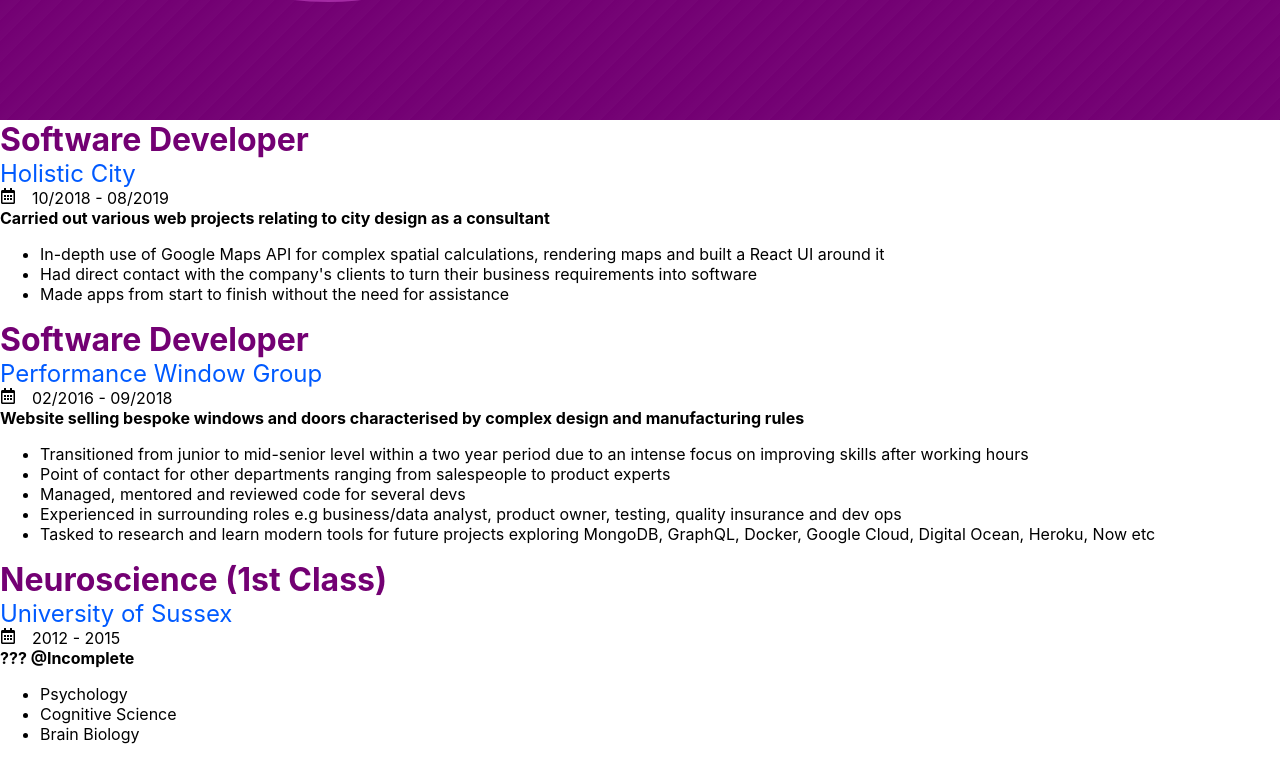
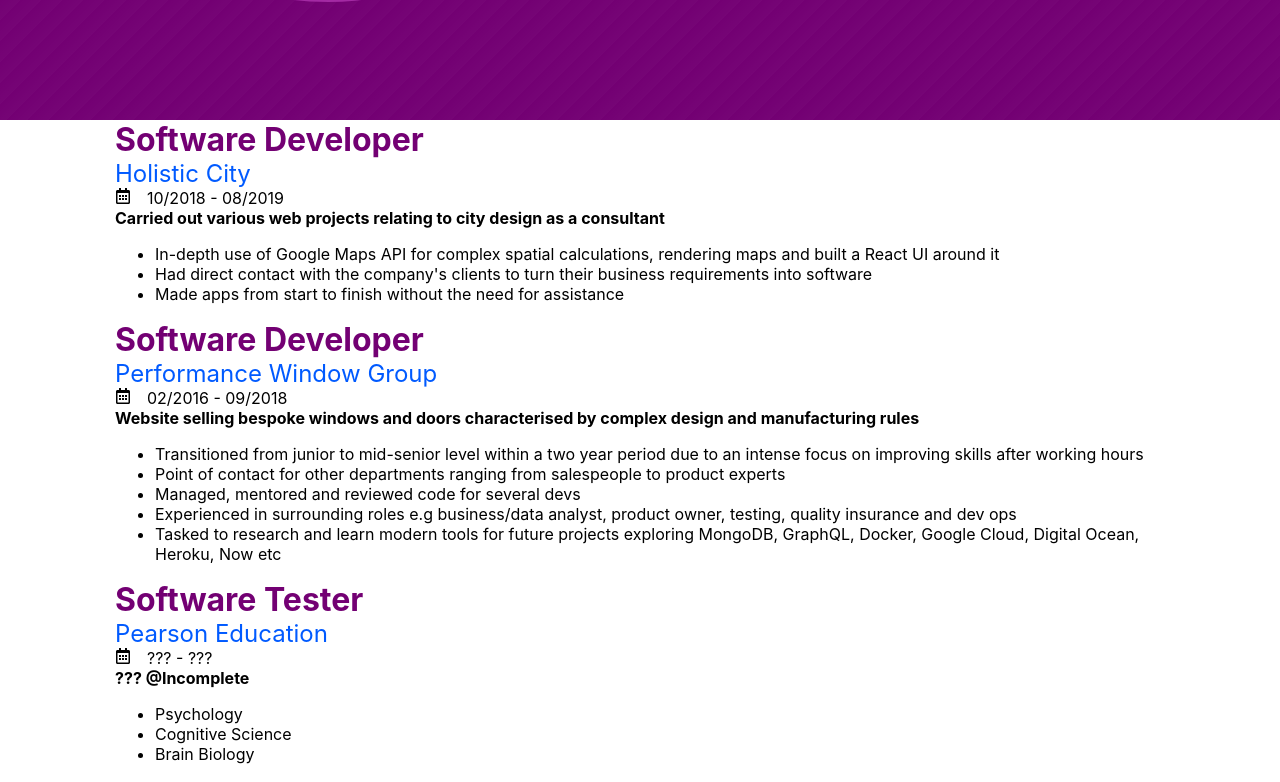
Before and after one commit to TAQ2/taq2.github.io, a React (Create React App) app: page /#/ in a window 1280 px wide. Shown: the part 680-1462 px from the top of the page. Built offline with nearby package versions, Linux system fonts and the light colour scheme.

Commit message:
contentcontainer component

```diff
--- a/src/Gallery.js
+++ b/src/Gallery.js
@@ -5,22 +5,15 @@ import { useSpring, animated } from "react-spring";
 import Title from "./components/Title";
 import { colours, screenBreakpoints } from "./theme";
 import galleryData from "./galleryData";
+import ContentContainer from "./components/ContentContainer";
 
 // @Cleanup - bad name
-const PieceContainer = styled.div`
+
+const PieceContainer = styled(ContentContainer)`
   display: flex;
   flex-wrap: wrap;
   max-width: ${screenBreakpoints.maxContentWidth}px;
-  margin: 0 5%;
   justify-content: center;
-
-  // @Incomplete - this is only so that the footer looks ok
-  // @Incomplete - this is overwridden in the media query
-  margin-bottom: 2em;
-
-  @media (min-width: ${screenBreakpoints.maxContentWidth}px) {
-    margin: 0 auto;
-  }
 `;
 
 const Container = styled(animated.div)`
@@ -32,7 +25,6 @@ const Container = styled(animated.div)`
   }
 `;
 
-// @Incomplete githubLink, appLink
 function Piece({ img, name, githubLink, appLink }) {
   const [isHovered, setIsHovered] = useState(false);
 
--- a/src/Home/InfoTile.js
+++ b/src/Home/InfoTile.js
@@ -2,12 +2,15 @@ import React from "react";
 import { FaRegCalendarAlt } from "react-icons/fa";
 
 import { colours } from "../theme";
-import Tile from "../components/Tile";
 import experienceData from "./experienceData";
+// @Cleanup - does it make sense to use the content container and not the Tile component?
+// When you navigate from the landing tile, because ContentContainer is not 100vh it looks weird
+// should we just ignore the scroll and go to a new page
+import ContentContainer from "../components/ContentContainer";
 
 export default function InfoTile({ infoSectionRef }) {
   return (
-    <Tile ref={infoSectionRef}>
+    <ContentContainer ref={infoSectionRef}>
       {experienceData.map(experience => (
         <div>
           <div
@@ -46,6 +49,6 @@ export default function InfoTile({ infoSectionRef }) {
           </ul>
         </div>
       ))}
-    </Tile>
+    </ContentContainer>
   );
 }
--- a/src/Home/LandingTile.js
+++ b/src/Home/LandingTile.js
@@ -133,7 +133,8 @@ export default function LandingTile({ infoSectionRef }) {
           <div
             style={{
               fontSize: "1.6em",
-              marginBottom: "1.5em"
+              marginBottom: "1.5em",
+              textAlign: "center"
             }}
           >
             Full Stack Web Dev Specialising In React
--- a/src/Home/experienceData.js
+++ b/src/Home/experienceData.js
@@ -28,10 +28,18 @@ export default [
     ]
   },
   {
+    jobTitle: "Software Tester",
+    company: "Pearson Education",
+    from: "???",
+    to: "???",
+    description: "??? @Incomplete",
+    bullets: ["Psychology", "Cognitive Science", "Brain Biology"]
+  },
+  {
     jobTitle: "Neuroscience (1st Class)",
     company: "University of Sussex",
-    from: "2012",
-    to: "2015",
+    from: "09/2012",
+    to: "06/2015",
     description: "??? @Incomplete",
     bullets: ["Psychology", "Cognitive Science", "Brain Biology"]
   }
--- a/src/Labs.js
+++ b/src/Labs.js
@@ -2,6 +2,7 @@ import React from "react";
 import { FaGithub } from "react-icons/fa";
 import styled from "styled-components";
 
+import ContentContainer from "./components/ContentContainer";
 import Title from "./components/Title";
 import labData from "./labData";
 import { colours, screenBreakpoints } from "./theme";
@@ -27,7 +28,6 @@ const ImageContainer = styled.a`
   margin-right: 2em;
 
   @media (max-width: ${screenBreakpoints.tablet}px) {
-    // width: 300px;
     margin-right: 0em;
   }
 `;
@@ -85,11 +85,6 @@ function Lab({ name, img, description, githubLink, appLink }) {
   );
 }
 
-const LabsContainer = styled.div`
-  margin: 0 auto; // @Incomplete 4em might not be correct if we don't use a footer
-  max-width: ${screenBreakpoints.maxContentWidth}px;
-`;
-
 export default function Labs() {
   return (
     <div style={{ color: colours.secondary }}>
@@ -101,11 +96,11 @@ export default function Labs() {
       >
         Labs
       </Title>
-      <LabsContainer>
+      <ContentContainer>
         {labData.map((data, i) => (
           <Lab {...data} key={i} />
         ))}
-      </LabsContainer>
+      </ContentContainer>
     </div>
   );
 }
--- /dev/null
+++ b/src/components/ContentContainer.js
@@ -0,0 +1,20 @@
+import styled from "styled-components";
+
+import { screenBreakpoints } from "../theme";
+
+// @Incomplete - should this be on the landing tile as well?
+
+export default styled.div`
+  margin: 0 auto;
+  max-width: ${screenBreakpoints.maxContentWidth}px;
+
+  margin-bottom: 2em; // @Incomplete - only needed if there is a footer undereath this
+
+  @media (max-width: ${screenBreakpoints.maxContentWidth}px) {
+    margin: 0 5%;
+  }
+
+  @media (max-width: ${screenBreakpoints.small}px) {
+    margin: 0 2%;
+  }
+`;
```
Also changed, not shown: todo.txt.
